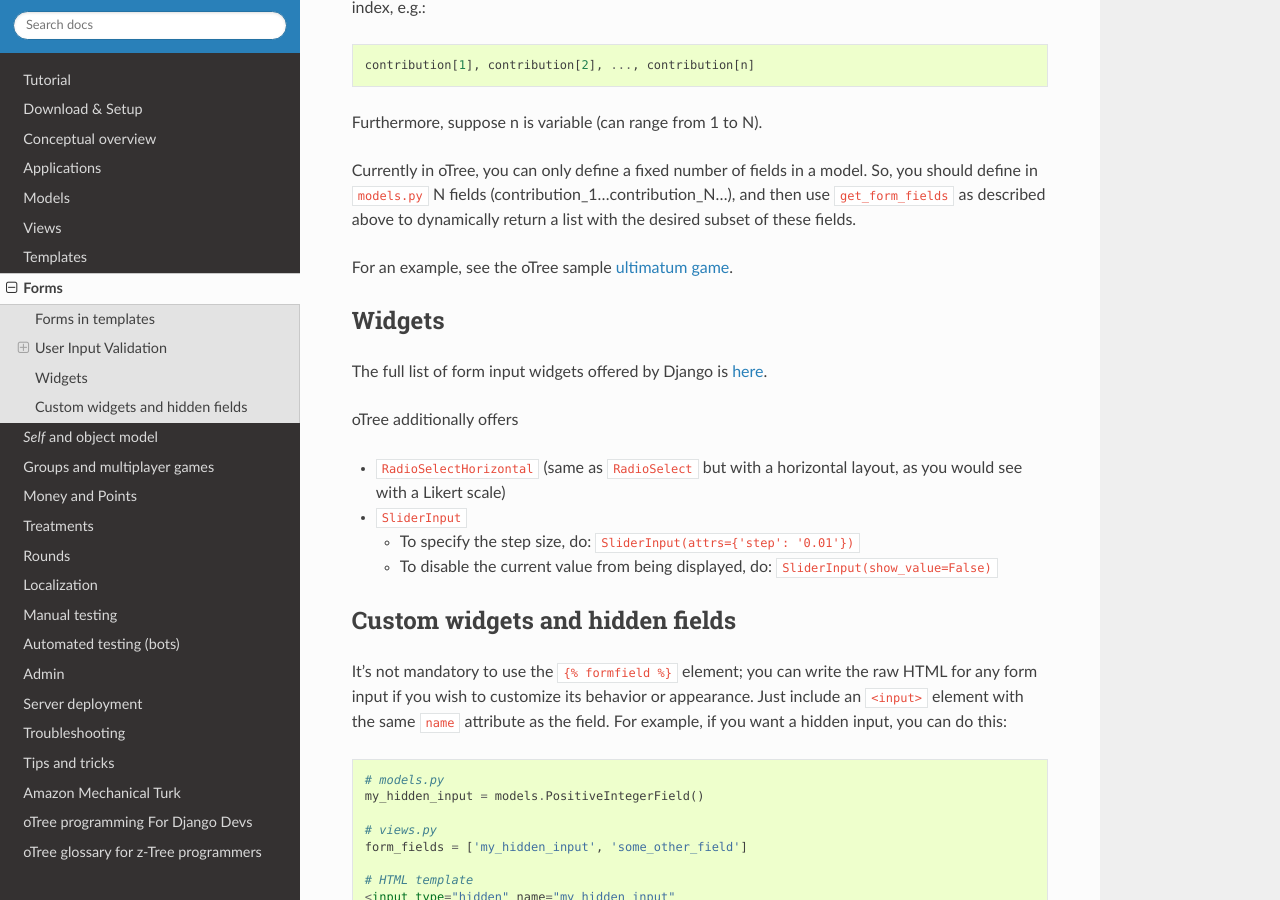
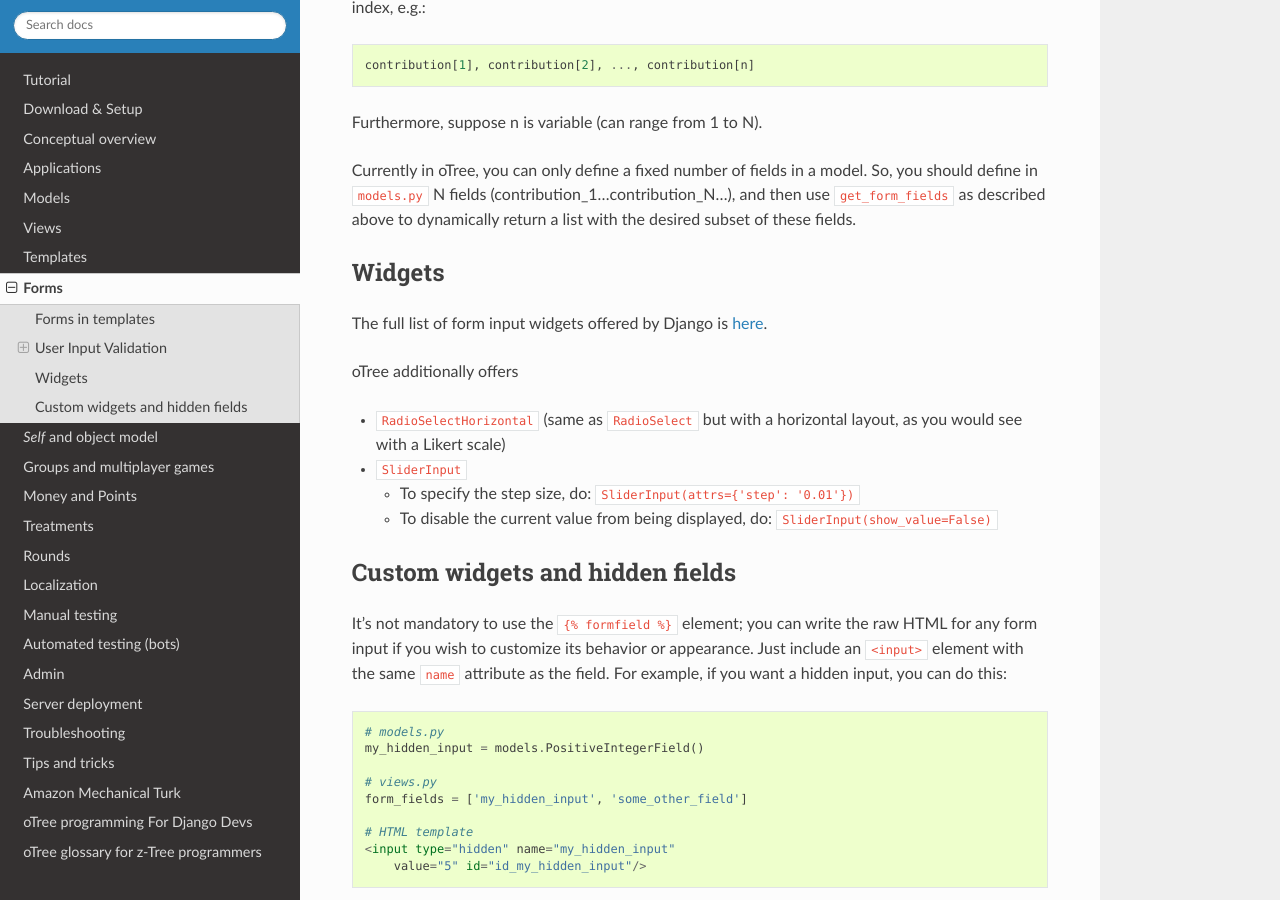
Before and after one commit to oTree-org/otree-docs, a Sphinx documentation site: the page built from source/forms.rst, in a window 1280 px wide and 900 px high, scrolled down 4010 px. Built offline with Sphinx 7.4.7 and the Read the Docs theme 2.0.0, drawn with Linux system fonts in a browser that asks for light colours.

Commit message:
removed incorrect reference

```diff
--- a/source/forms.rst
+++ b/source/forms.rst
@@ -197,7 +197,6 @@ Currently in oTree, you can only define a fixed number of fields in a model.
 So, you should define in ``models.py`` N fields (contribution_1...contribution_N...),
 and then use ``get_form_fields`` as described above to dynamically return a list with the desired subset of these fields.
 
-For an example, see the oTree sample `ultimatum game <https://github.com/oTree-org/oTree/blob/master/ultimatum/models.py>`__.
 
 Widgets
 -------
```
